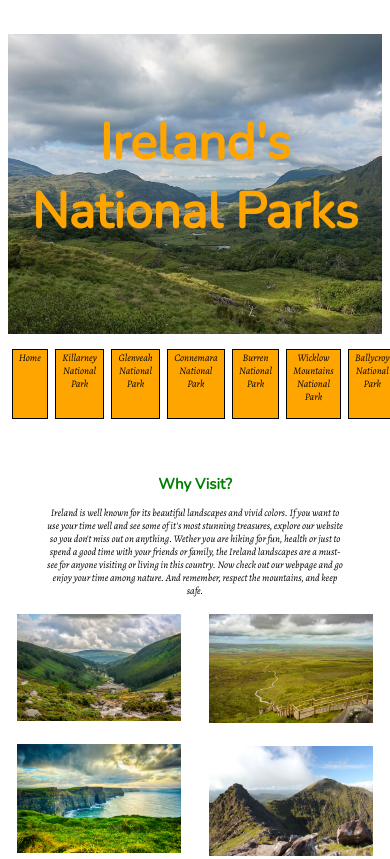
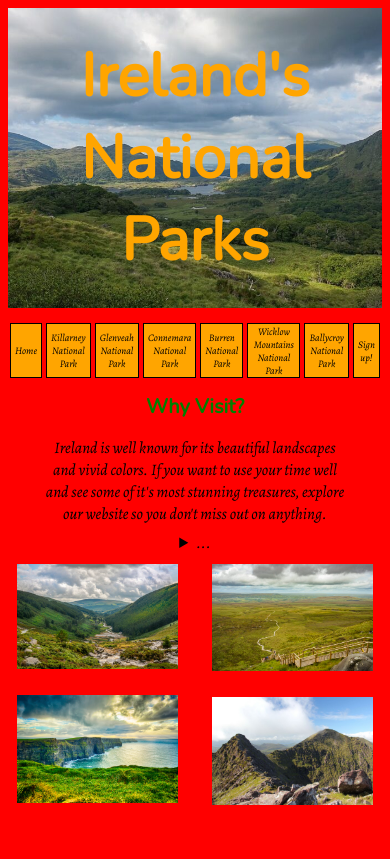
Before and after one commit to lpewton/ireland-national-parks, a plain HTML site: page index.html in a window 390 px wide. Shown: the top 859 px of the page. Drawn offline with nearby package versions, Linux system fonts and the light colour scheme.

Commit message:
Finish index.html responsiveness

```diff
--- a/assets/css/style.css
+++ b/assets/css/style.css
@@ -12,28 +12,35 @@ header {
     background: url('../images/header.jpg') no-repeat center center;
     background-color: green;
     background-size: cover;
+    display: flex;
+    align-items: center;
+    justify-content: center;
 }
 
 h1 {
     font-family: nunito, sans-serif;
     font-size: 80px;
     text-align: center;
-    padding-top: 8%;
     color: orange;
 }
 
 nav {
     text-align: center;
+    display: flex;
+    justify-content: center;
 }
 
 .nav-a {
     color: black;
     background-color: orange;
     padding: 4px;
+    margin: auto 2px;
     border: solid black 1px;
     text-decoration: none;
     position: relative;
     top: 15px;
+    display: flex;
+    align-items: center;
 }
 
 .nav-a:hover {
@@ -42,7 +49,7 @@ nav {
 }
 
 .heading {
-    margin-top: 60px;
+    margin-top: 30px;
     color: green;
     font-family: nunito, sans-serif;
     text-align: center;
@@ -51,9 +58,7 @@ nav {
 /* Home Page*/
 
 #why-visit {
-    height: 300px;
     text-align: center;
-    margin-top: 5%;
 }
 
 #why-visit-p {
@@ -242,36 +247,8 @@ input[type=submit]:hover {
 
 @media screen and (max-width: 1200px) {
 
-   nav {
-    height: 70px;
-    display: inline-flex;
-   }
-
    .nav-a {
-    margin: 0px 10px;
-    padding: 1% 6px;
-    }
-
-    #why-visit-p {
-        text-align: center;
-    }
-
-    #why-visit-photo {
-        width: 200px;
-        height: 200px;
-        position: absolute;
-    }
-
-    .why-visit-photos {
-        width: 200px;
-        height: 200px;
-        margin: 0 5px;
-    }
-
-    td, tr, th {
-        border: 1px black solid;
-        padding: 0px 5px;
-        background-color: burlywood;
+    height: 45px;
     }
 
     /*National Parks*/
@@ -305,56 +282,38 @@ input[type=submit]:hover {
 
 @media screen and (max-width: 950px) {
 
-    .nav-a {
-        margin: 0px 10px;
-        padding: 1px 6px;
-    }
-
-    #why-visit {
-        height: fit-content;
+    h1 {
+        font-size: 60px;
     }
 
     #home-div-photos {
         column-count: 2;
-        margin: 0px;
     }
 
     .why-visit-photos {
-        height: fit-content;
         width: 90%;
         margin: 10px 0px;
     }
 
     td, tr, th {
-        border: 1px black solid;
-        padding: 0px 0px;
-        background-color: burlywood;
-    }
-
-    .hike-map {
-        margin: 3% 30%;
+        padding: 1px 1px;
+        background-color: orange;
     }
 }
+
 
 @media screen and (max-width: 800px) {
 
     body {
-        font-size: 10px;
-    }
-
-    h1 {
-        font-size: 50px;
-        position: relative;
-        top: 15%;
-    }
-
-    nav {
-        height: 70px;
-        margin-bottom: 10px;
+        background-color: red;
     }
 
     .nav-a {
-        margin: 0% 1%;
+        font-size: x-small;
+    }
+
+    .heading {
+        font-size: 20px;
     }
 
     #national-parks-map {
@@ -363,8 +322,15 @@ input[type=submit]:hover {
     }
 
     table {
-        font-size: 6px;
+        width: 90vw;
     }
+
+    td, tr, th {
+        border: 1px black solid;
+        font-size: xx-small;
+        background-color: orange;
+    }
+
     .footer-list i {
         font-size: 150%;
         margin: 0 10px;
@@ -393,7 +359,7 @@ input[type=submit]:hover {
     }
 
     ol {
-        widt: 90vw;
+        width: 90vw;
     }
 
     .div-parks-images > div {
--- a/index.html
+++ b/index.html
@@ -16,6 +16,7 @@
             <h1>Ireland's National Parks</h1>
         </header>
 
+
         <nav>
             <a href="index.html" class="nav-a">Home</a>
             <a href="killarney.html" class="nav-a">Killarney National Park</a>
@@ -29,7 +30,11 @@
 
         <div id="why-visit">
             <h2 class="heading">Why Visit?</h2>
-            <p id="why-visit-p">Ireland is well known for its beautiful landscapes and vivid colors. If you want to use your time well and see some of it's most stunning treasures, explore our website so you don't miss out on anything. Wether you are hiking for fun, health or just to spend a good time with your friends or family, the Ireland landscapes are a must-see for anyone visiting or living in this country. Now check out our webpage and go enjoy your time among nature. And remember, respect the mountains, and keep safe.</p>
+            <p id="why-visit-p">Ireland is well known for its beautiful landscapes and vivid colors. If you want to use your time well and see some of it's most stunning treasures, explore our website so you don't miss out on anything.</p>
+            <details>
+                <summary>...</summary>
+                Wether you are hiking for fun, health or just to spend a good time with your friends or family, the Ireland landscapes are a must-see for anyone visiting or living in this country. Now check out our webpage and go enjoy your time among nature. And remember, respect the mountains, and keep safe.</p>
+            </details>
             <div id="home-div-photos">
                 <img src="assets/images/home-images/why-visit.jpg" alt="Beautiful landscape" class="why-visit-photos">
                 <img src="assets/images/home-images/why-visit-1.jpg" alt="Coastal landscape" class="why-visit-photos">
```
